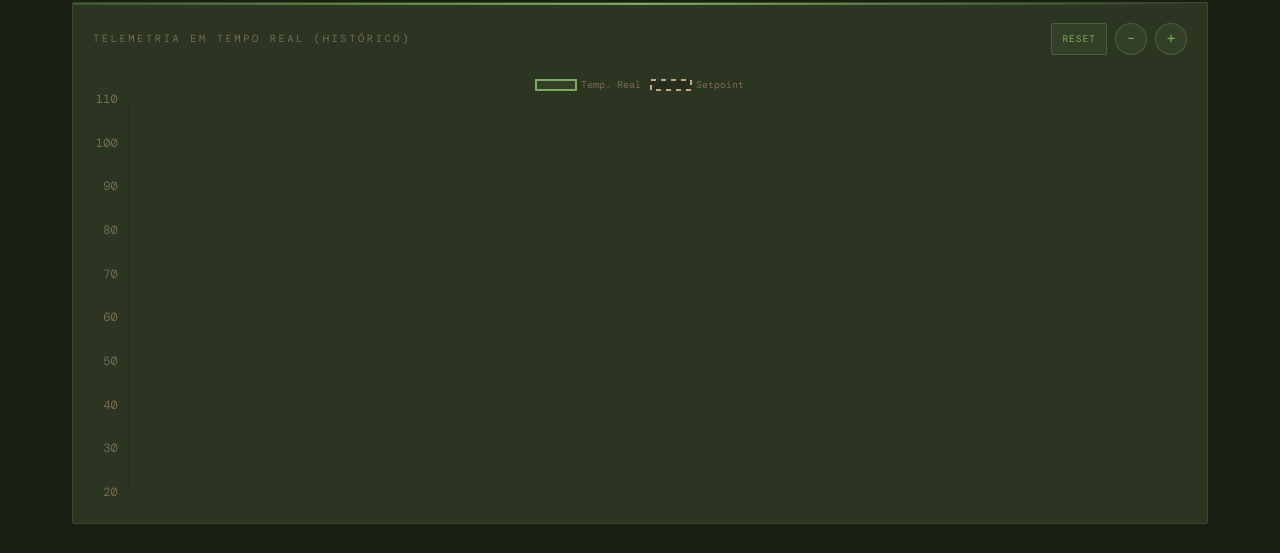
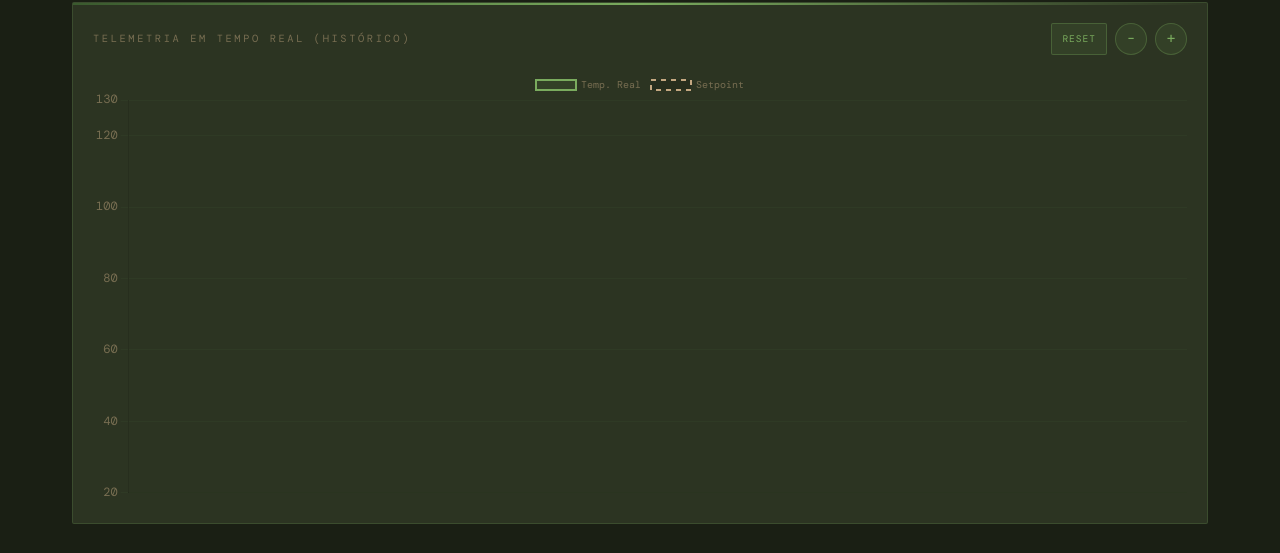
Before and after one commit to Nickdlopes/Robotek, a plain HTML site: page dash.html in a window 1280 px wide. Shown: the part 331-884 px from the top of the page. Drawn offline with nearby package versions, Linux system fonts and the light colour scheme; some packages are replaced by stand-ins of ours; no server answers; a script that the page names is missing; a web font is replaced by a local one.

Commit message:
Update dash.html

```diff
--- a/dash.html
+++ b/dash.html
@@ -652,7 +652,7 @@
           zoom: { pan: { enabled: true, mode: 'x' }, zoom: { wheel: { enabled: true }, pinch: { enabled: true }, mode: 'x' } }
         },
         scales: {
-          y: { min: 20, max: 110, grid: { color: 'rgba(122,171,94,0.05)' } },
+          y: { min: 20, max: 130, grid: { color: 'rgba(122,171,94,0.05)' } },
           x: { grid: { color: 'rgba(122,171,94,0.05)' }, ticks: { maxTicksLimit: 15 } }
         }
       },
```
